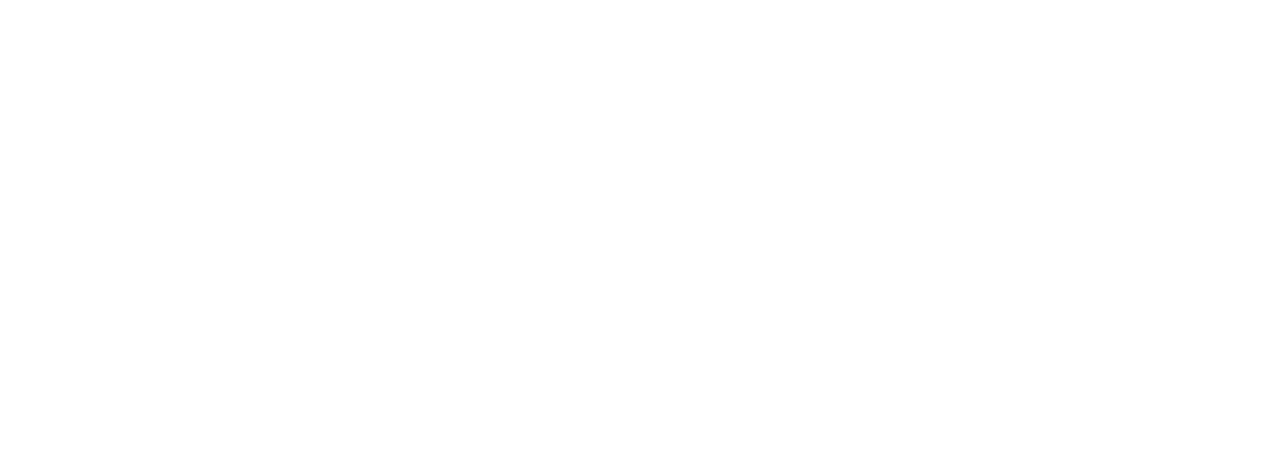
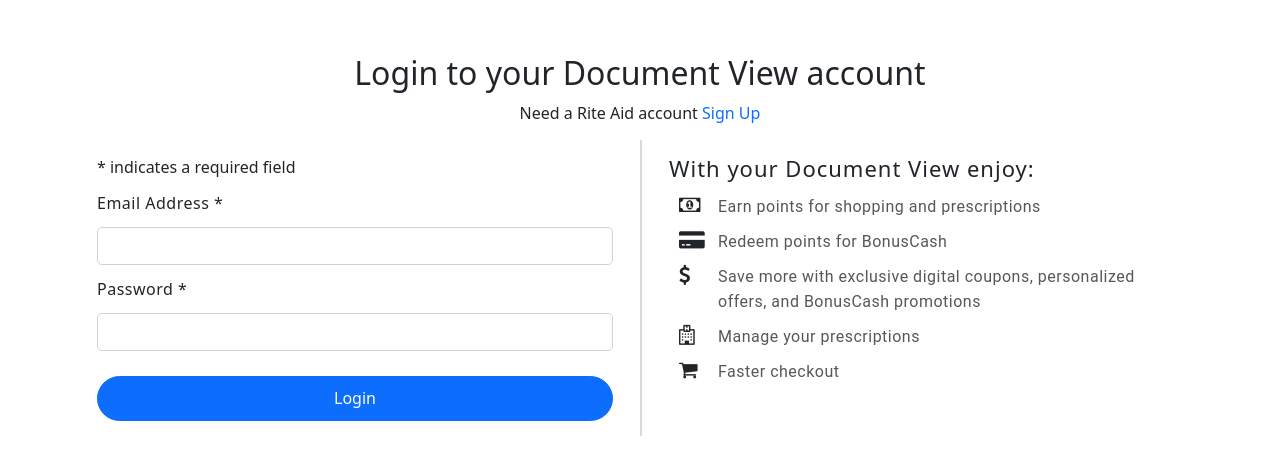
Before and after one commit to zerocool909/doc_upload_app-dev, a React (Create React App) app: page / in a window 1280 px wide. Shown: the part 155-614 px from the top of the page. Built offline with nearby package versions, Linux system fonts and the light colour scheme.

Commit message:
Login page creating

```diff
--- a/package.json
+++ b/package.json
@@ -7,6 +7,7 @@
     "@testing-library/react": "^13.4.0",
     "@testing-library/user-event": "^13.5.0",
     "bootstrap": "^5.2.1",
+    "font-awesome": "^4.7.0",
     "rc-steps": "^5.0.0-alpha.0",
     "react": "^18.2.0",
     "react-bootstrap": "^2.5.0",
--- a/src/App.js
+++ b/src/App.js
@@ -1,17 +1,8 @@
-import logo from './logo.svg';
-import '../src/styles/App.css';
-import Steps, { Step } from "rc-steps";
-import "rc-steps/assets/index.css";
-// import "rc-steps/assets/iconfont.css";
+import "../src/styles/App.css";
+import LoginContainer from "./modules/Login/Container/LoginContainer";
 
 function App() {
-  return (
-      <Steps current={1}>
-  <Steps.Step title="first" />
-  <Steps.Step title="second" />
-  <Steps.Step title="third" />
-</Steps>
-  );
+  return <LoginContainer></LoginContainer>;
 }
 
 export default App;
--- a/src/modules/Login/Container/LoginContainer.js
+++ b/src/modules/Login/Container/LoginContainer.js
@@ -0,0 +1,15 @@
+import React from "react";
+import "../View/style.css";
+import LoginView from "../View/LoginView";
+
+const LoginContainer = () => {
+  return (
+    <div className="container">
+      <div className="login-container">
+        <LoginView></LoginView>
+      </div>
+    </div>
+  );
+};
+
+export default LoginContainer;
--- a/src/modules/Login/View/LoginView.js
+++ b/src/modules/Login/View/LoginView.js
@@ -0,0 +1,73 @@
+import React from "react";
+import "./style.css";
+
+const LoginView = () => {
+  return (
+    <div className="row">
+      <div className="heading-section">
+        <h1>Login to your Document View account</h1>
+        <span className="signup-link-section">
+          Need a Rite Aid account <a href="#">Sign Up</a>
+        </span>
+      </div>
+      <div className="col-md-6">
+        <div className="login-container-left">
+          <span>* indicates a required field</span>
+          <div>
+            <label className="heading-common">Email Address *</label>
+            <input type="text" className="form-control" />
+          </div>
+          <div>
+            <label className="heading-common">Password *</label>
+            <input type="password" className="form-control" />
+          </div>
+          <div className="button-section">
+            <button className="btn btn-primary btn-login">Login</button>
+          </div>
+        </div>
+      </div>
+      <div className="col-md-6 login-left-border">
+        <div className="login-container-right">
+          <h2>With your Document View enjoy:</h2>
+          <ul>
+            <li>
+              <em>
+                <i class="fa fa-money" aria-hidden="true"></i>
+              </em>
+              <small>Earn points for shopping and prescriptions</small>
+            </li>
+            <li>
+              <em>
+                <i class="fa fa-credit-card-alt" aria-hidden="true"></i>
+              </em>
+              <small>Redeem points for BonusCash</small>
+            </li>
+            <li>
+              <em>
+                <i class="fa fa-usd" aria-hidden="true"></i>
+              </em>
+              <small>
+                Save more with exclusive digital coupons, personalized offers,
+                and BonusCash promotions
+              </small>
+            </li>
+            <li>
+              <em>
+                <i class="fa fa-hospital-o" aria-hidden="true"></i>
+              </em>
+              <small> Manage your prescriptions</small>
+            </li>
+            <li>
+              <em>
+                <i class="fa fa-shopping-cart" aria-hidden="true"></i>
+              </em>
+              <small>Faster checkout</small>
+            </li>
+          </ul>
+        </div>
+      </div>
+    </div>
+  );
+};
+
+export default LoginView;
--- /dev/null
+++ b/src/modules/Login/View/style.css
@@ -0,0 +1,67 @@
+.login-container{
+    display: flex;
+    justify-content: center;
+    align-items: center;
+    height: 100vh;
+}
+.heading-common{
+    line-height: 3;
+        font-weight: 500;
+        letter-spacing: 0.5px;
+}
+
+.login-container-left{
+    padding: 15px
+}
+.login-container-right {
+    padding: 15px
+}
+.login-container-right ul {
+        list-style-type: none;
+            padding: 0;
+            padding-left: 44px;
+
+}
+.login-container-right ul li {
+        padding: 5px;
+        position: relative;
+}
+.login-container-right ul li small {
+    font-family: roboto;
+    letter-spacing: 0.5px;
+    font-size: 16px;
+    font-weight: inherit;
+    color: #080808ad;
+}
+.login-container-right ul li em {
+    position: absolute;
+    left: -34px;
+}
+.login-container-right ul li em i {
+    font-size: 20px;
+}
+.login-left-border{
+    border-left: 2px solid #d2dadd;
+}
+.heading-section{
+    text-align: center;
+    margin-bottom: 15px;
+}
+.heading-section h1 {
+    font-size: 32px;
+    font-weight: 500;
+}
+.button-section .btn-login {
+    width: 100%;
+    border-radius: 25px;
+    height: 45px;
+    margin-top: 25px;
+}
+.signup-link-section a {
+    text-decoration: none;
+}
+.login-container-right h2 {
+    font-weight: 500;
+    font-size: 22px;
+        letter-spacing: 1px;
+}
--- a/src/styles/index.css
+++ b/src/styles/index.css
@@ -11,3 +11,7 @@
   font-family: source-code-pro, Menlo, Monaco, Consolas, 'Courier New',
     monospace;
 }
+
+.form-control{
+  border-radius: 5px !important;
+}
```
Also changed, not shown: src/index.js (+8 -6 lines), 1 other file (tests, documents, lock files or other folders).
